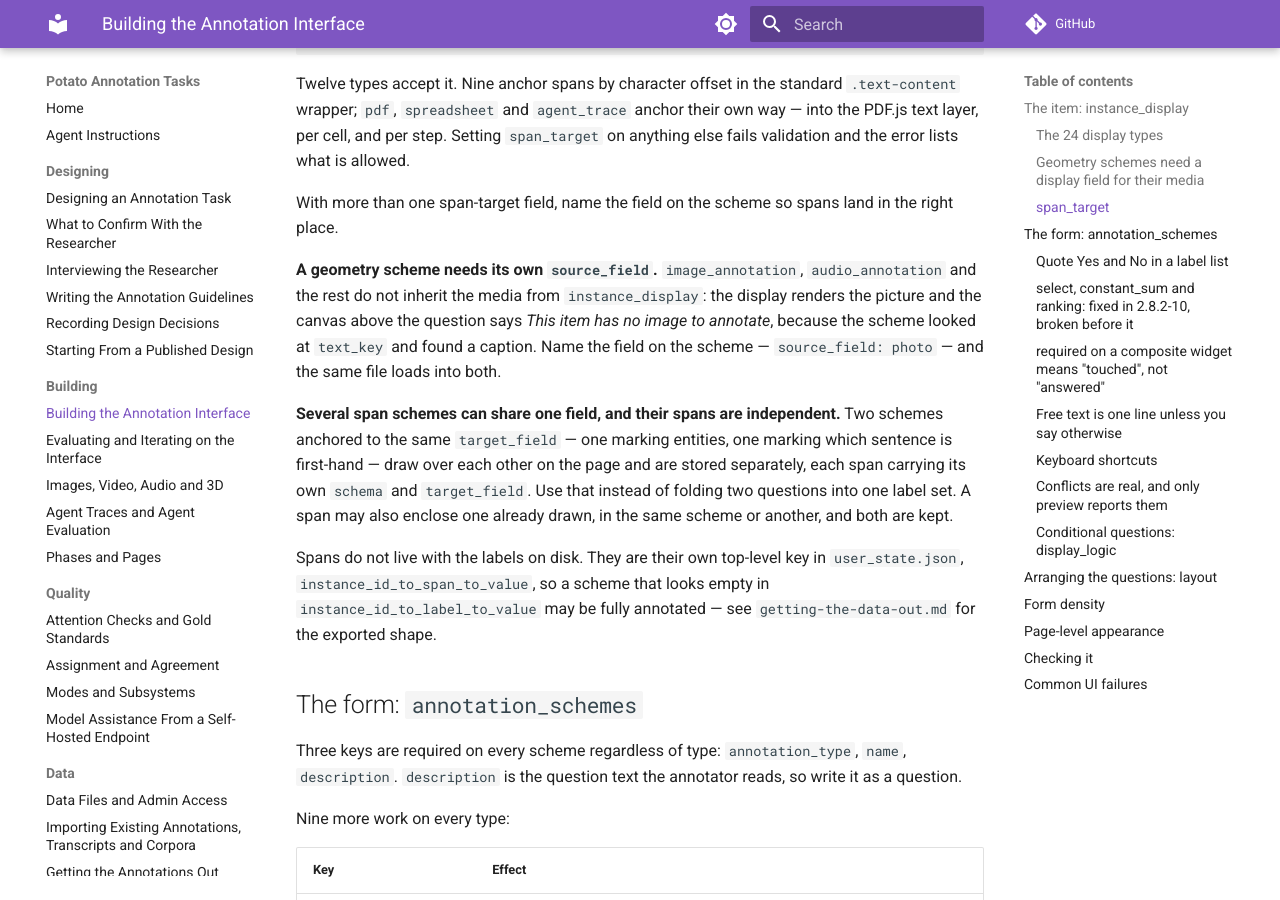
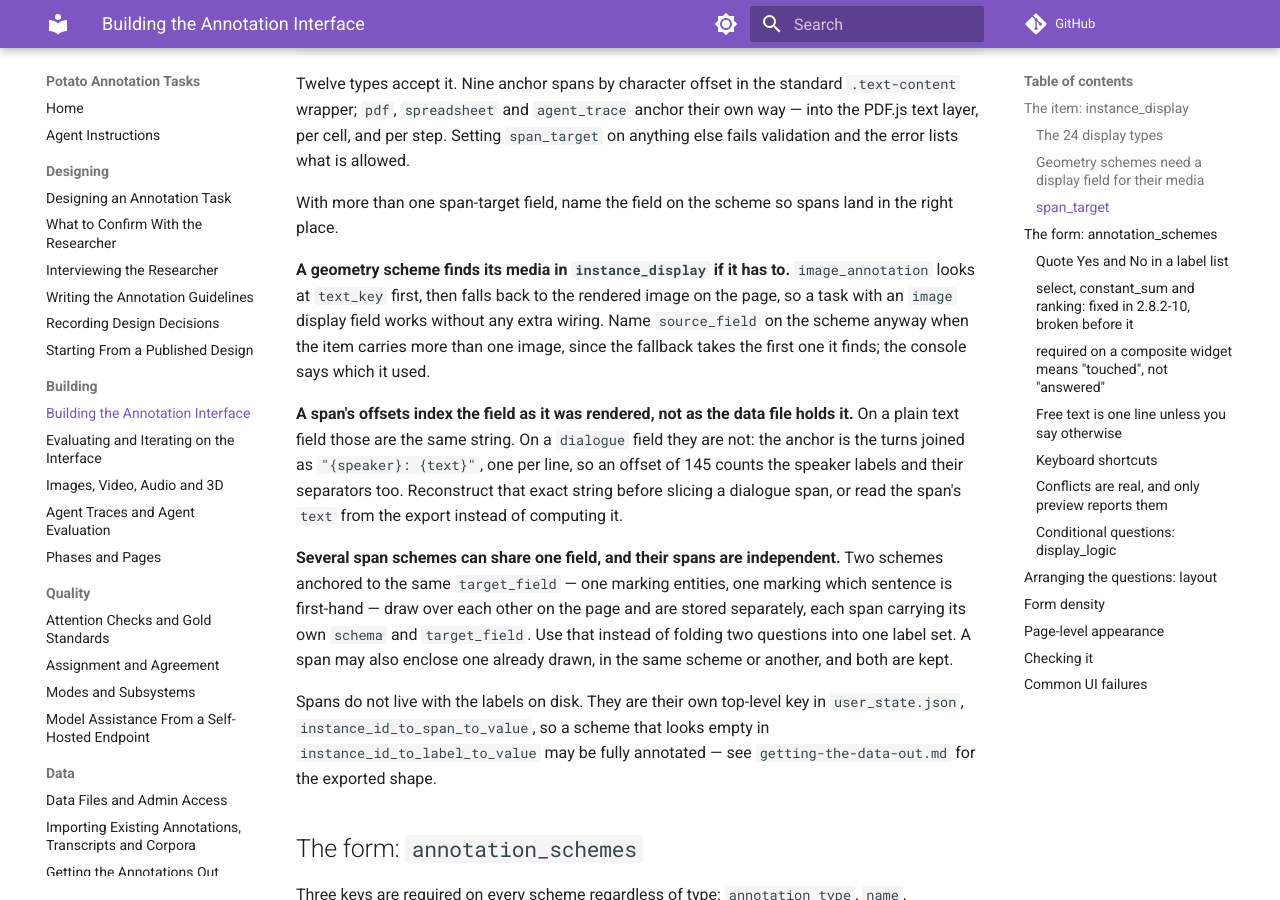
Before and after one commit to davidjurgens/potato-skill, an MkDocs documentation site: the page built from docs/building-the-ui.md, in a window 1280 px wide and 900 px high, scrolled down 4307 px. Built offline with MkDocs 1.6.1 and Material for MkDocs 9.7.7, drawn with Linux system fonts in a browser that asks for light colours; comment, search, counter and statistics services are not loaded; some of the changed text lies outside the part shown.

Commit message:
docs: what a dialogue span's offsets index, and what live_agent needs to start
A span's offsets index the field as it was rendered. On a plain text field that
is the string in the data file; on a `dialogue` field it is the turns joined as
"{speaker}: {text}", one per line, so the offsets count the speaker labels too.
Nothing in the data file holds that string, so anyone slicing a dialogue span
has to rebuild it, and the note now says so.

Keyword highlighting scans whatever `item_properties.text_key` names and no
other field, however many carry `span_target` — on a conversational task that
means the summary is highlighted and the conversation is not. The API names the
field it scanned, which is the way to check.

`live_agent` needs playwright and a browser, and its `endpoint_type` accepts
`openai_vision` as well as the two the shipped example's comment names, which is
what an OpenAI-compatible server needs. Its system prompt has to ask for an
`action` object rather than a string.

Corrected: last round's note said a geometry scheme needs its own
`source_field`. It falls back to the image rendered by `instance_display` now,
so the advice is to name the field only when the item carries more than one
image. And `list_examples` returns `dir` while `get_example` wants that same
value under `name` — worth one line, since SKILL.md tells an agent to prefer
those tools.

Co-Authored-By: Claude Opus 5 (1M context) <noreply@anthropic.com>
Claude-Session: https://claude.ai/code/session_01PJAwjvg871XGFuA8khHbjC

```diff
--- a/docs/building-the-ui.md
+++ b/docs/building-the-ui.md
@@ -190,12 +190,19 @@ on anything else fails validation and the error lists what is allowed.
 With more than one span-target field, name the field on the scheme so spans
 land in the right place.
 
-**A geometry scheme needs its own `source_field`.** `image_annotation`,
-`audio_annotation` and the rest do not inherit the media from
-`instance_display`: the display renders the picture and the canvas above the
-question says *This item has no image to annotate*, because the scheme looked at
-`text_key` and found a caption. Name the field on the scheme —
-`source_field: photo` — and the same file loads into both.
+**A geometry scheme finds its media in `instance_display` if it has to.**
+`image_annotation` looks at `text_key` first, then falls back to the rendered
+image on the page, so a task with an `image` display field works without any
+extra wiring. Name `source_field` on the scheme anyway when the item carries
+more than one image, since the fallback takes the first one it finds; the
+console says which it used.
+
+**A span's offsets index the field as it was rendered, not as the data file
+holds it.** On a plain text field those are the same string. On a `dialogue`
+field they are not: the anchor is the turns joined as `"{speaker}: {text}"`, one
+per line, so an offset of 145 counts the speaker labels and their separators
+too. Reconstruct that exact string before slicing a dialogue span, or read the
+span's `text` from the export instead of computing it.
 
 **Several span schemes can share one field, and their spans are independent.**
 Two schemes anchored to the same `target_field` — one marking entities, one
@@ -665,6 +672,12 @@ of word characters. The boot log names the shape it read and the count —
 `Loaded 3 keyword highlight patterns from … (read as delimited with a header
 (keyword, label, color))` — so read that line rather than the page.
 
+**Keyword highlighting covers one field.** Whatever `item_properties.text_key`
+names is scanned and nothing else, however many fields carry `span_target`. On a
+task whose conversation is in a `dialogue` field and whose summary is the
+`text_key`, the summary is highlighted and the conversation is not. Check
+`/api/keyword_highlights/<instance_id>`: it names the field it scanned.
+
 **`list_as_text` takes three sub-keys**: `text_list_prefix_type` (`alphabet`,
 `number`, `bullet` or `none`), `horizontal`, and `alternating_shading`. A bare
 `true` turns it on with the defaults.
```
Also changed, not shown: docs/agent-traces.md (+10 -1 lines), skills/potato-tasks/SKILL.md (+4 -1 lines), skills/potato-tasks/references/agent-traces.md (+10 -1 lines), skills/potato-tasks/references/building-the-ui.md (+19 -6 lines), 1 other file.
